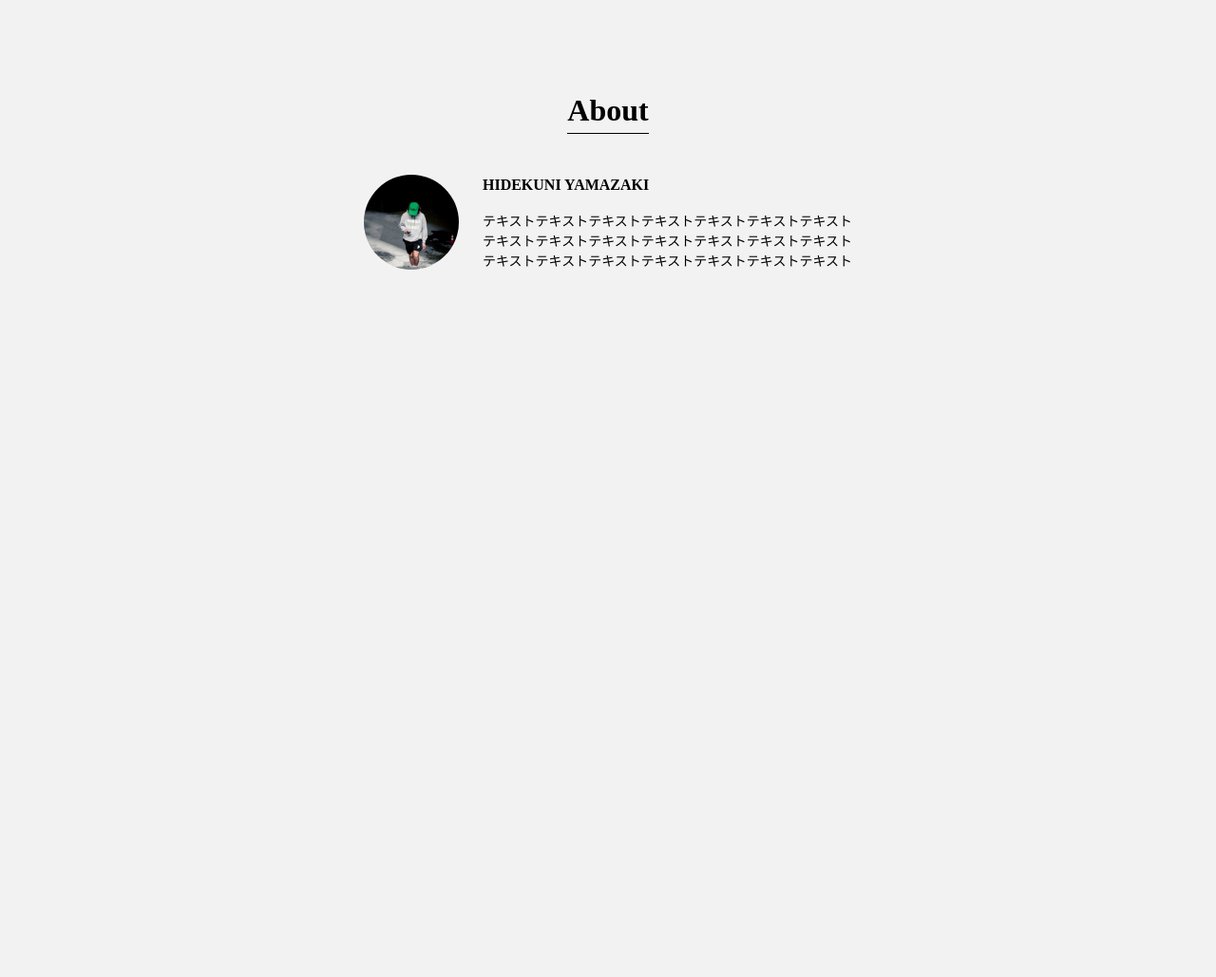
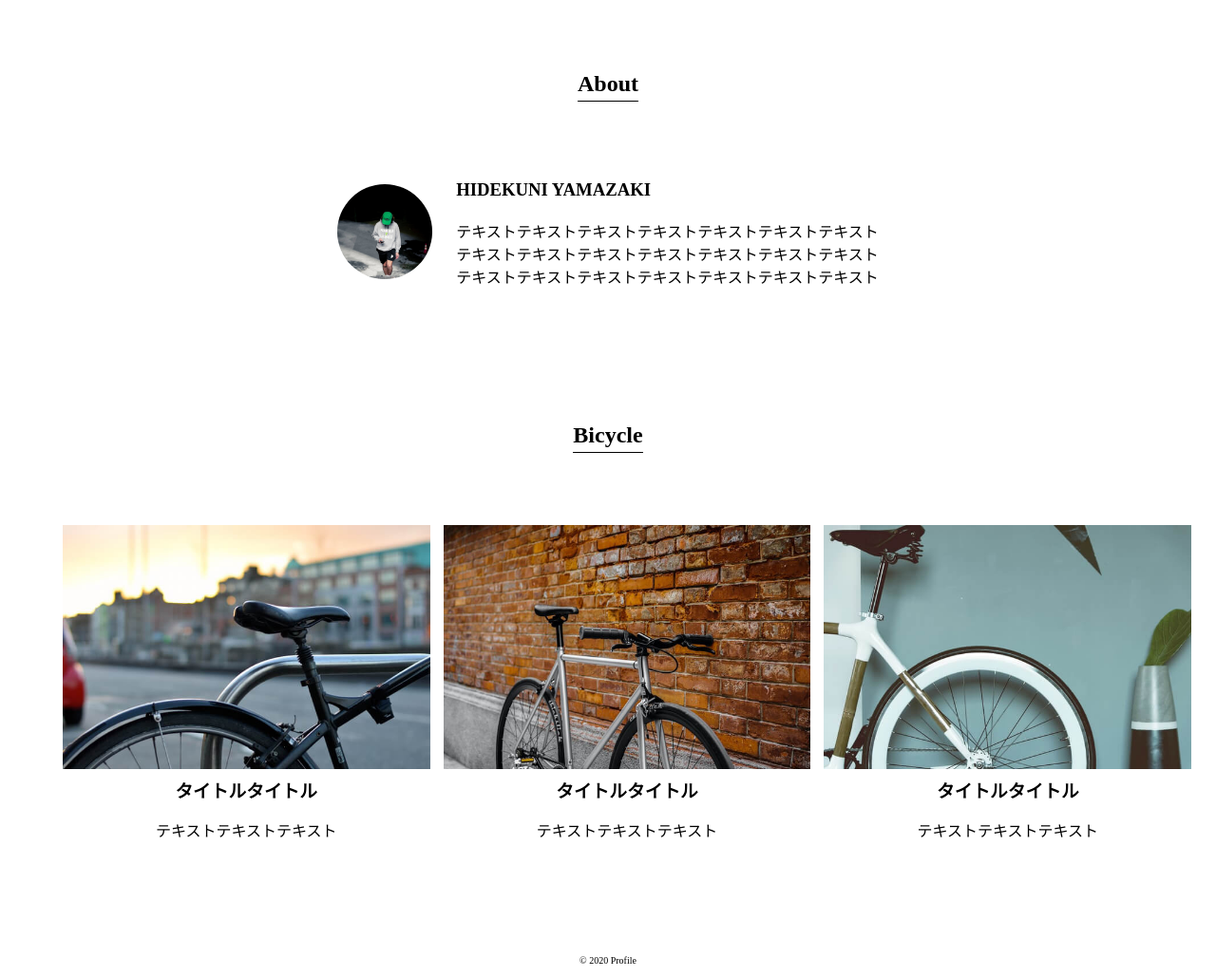
Before and after one commit to yamazaki2357/site-coding, a plain HTML site: page profile-site/profile-site.html in a window 1280 px wide. Shown: the part 771-1800 px from the top of the page at 95% size. Before the commit the page ends 1071 px from the top, so only its background shows below. Drawn offline with nearby package versions, Linux system fonts and the light colour scheme.

Commit message:
coding profile site

```diff
--- a/profile-site/profile-site.css
+++ b/profile-site/profile-site.css
@@ -1,42 +1,13 @@
 @import url(../node_modules/sanitize.css/sanitize.css);
+@import url(../top-style.css);
+@import url(responsive-profile-site.css);
 
-/* --------- 全体用 --------- */
-body {
-  background-color:rgb(242, 242, 242);
-  font-family: "Hiragino Kaku Gothic ProN"
-}
 
-h2 {
-  font-size: 32px;
-}
-
-h3 {
-  font-size: 16px;
-}
-
-p {
-  font-size: 14px;
-}
-.container {
-  width: 900px;
-  margin: 0 auto;
-  /* background-color: rgb(244, 226, 226); */
-}
-
-/* --------- メインヘッダー --------- */
-.main-header {
-  height: 90px;
-  text-align: center;
-}
-
-.main-header h1 {
-  margin: 0px;
-}
 /* --------- ヘッダー --------- */
 header {
-  background-color:rgb(247, 247, 246);
   height: 60px;
   margin: 0 auto;
+  padding: 0 30px;
 }
 
 .header-left {
@@ -66,8 +37,10 @@ header {
 }
 
 .main-img {
+  max-width: 1920px;
   height: 600px;
   width: 100%;
+  object-fit: cover;
 }
 
 /* --------- about --------- */
@@ -75,9 +48,14 @@ header {
   text-align: center;
 }
 
+.about-section {
+  margin-bottom: 100px;
+}
+
 .section-title {
   display: inline-block;
   border-bottom: 1px solid black;
+  margin-bottom: 60px;
 }
 
 .about-text h3 {
@@ -85,7 +63,6 @@ header {
   justify-content: left;
 }
 
-/* TODO:どういう役割なのか調べる */
 .about-section-content {
   display: flex;
   justify-content: center;
@@ -98,3 +75,32 @@ header {
   border-radius: 50%;
   margin-right: 25px;
 }
+
+
+/* --------- bicycle --------- */
+.bicycle-section {
+  margin-bottom: 100px;
+}
+
+.bicycle-section h3 {
+  margin: 10px 0;
+}
+
+.bicycle-section li {
+  display: inline-block;
+  width: 32%;
+  padding: 0 5px;
+}
+
+.bicycle-section img {
+  width: 100%;
+}
+
+/* --------- footer --------- */
+footer {
+  text-align: center;
+}
+
+footer p {
+  font-size: 10px;
+}
--- a/profile-site/profile-site.html
+++ b/profile-site/profile-site.html
@@ -10,11 +10,10 @@
 <body>
   <div class="main-header">
     <div class="container">
-      <h1>プロフィールサイト</h1>
+      <h1>模写コーディング①</h1>
       <div class="top-link">
         <a href="../index.html">トップに戻る</a>
       </div>
-      <!-- <div class="clear"></div> -->
     </div>
   </div>
   <header>
@@ -23,19 +22,18 @@
         <img src="./img/logo.svg" class="profile-log-img">
       </div>
       <div class="header-right">
-        <a href="#">About</a>
-        <a href="#">Bicycle</a>
+        <a href="#about">About</a>
+        <a href="#bicycle">Bicycle</a>
       </div>
     </div>
-    <!-- <div class="clear"></div> -->
   </header>
   <div class="main">
     <img src="./img/mainvisual.jpg" alt="mainvisual" class="main-img">
   </div>
   <div class="section-wrapper">
     <div class="container">
-      <div class="about-section"></div>
-        <h2 class="section-title">About</h2>
+      <div class="about-section">
+        <h2 class="section-title" id="about">About</h2>
         <div class="about-section-content">
           <img src="./img/about.jpg" alt="about" class="about-img">
           <div class="about-text">
@@ -49,8 +47,33 @@
             </p>
           </div>
         </div>
-      <div class="bicycle-section"></div>
+      </div>
+    </div>
+    <div class="container">
+      <div class="bicycle-section">
+        <h2 class="section-title" id="bicycle">Bicycle</h2>
+        <ul>
+          <li>
+            <img src="./img/bicycle1.jpg">
+            <h3>タイトルタイトル</h3>
+            <p>テキストテキストテキスト</p>
+          </li>
+          <li>
+            <img src="./img/bicycle2.jpg">
+            <h3>タイトルタイトル</h3>
+            <p>テキストテキストテキスト</p>
+          </li>
+          <li>
+            <img src="./img/bicycle3.jpg">
+            <h3>タイトルタイトル</h3>
+            <p>テキストテキストテキスト</p>
+          </li>
+        </ul>
+      </div>
     </div>
   </div>
+  <footer>
+    <p>©︎ 2020 Profile</p>
+  </footer>
 </body>
 </html>
--- /dev/null
+++ b/profile-site/responsive-profile-site.css
@@ -0,0 +1,19 @@
+@media(max-width: 600px) {
+  .about-section-content {
+    flex-direction: column;
+
+  }
+  .section-wrapper {
+    padding: 0 15px;
+  }
+  .bicycle-section ul {
+    display: flex;
+    /* TODO:使い方について調べる */
+    flex-direction: column;
+  }
+
+  .bicycle-section li {
+    width: 100% !important;
+    margin-bottom: 30px;
+  }
+}
```
